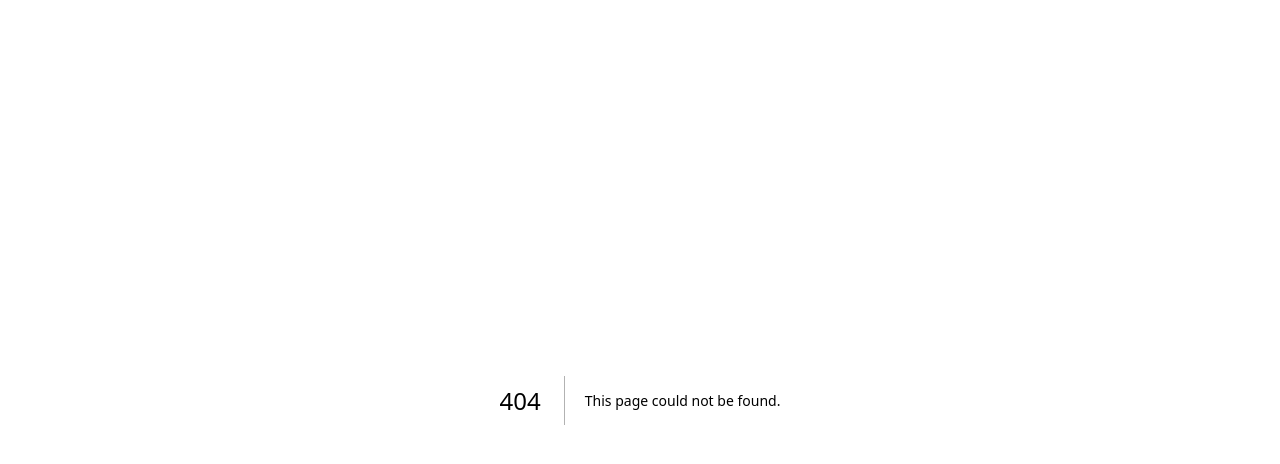
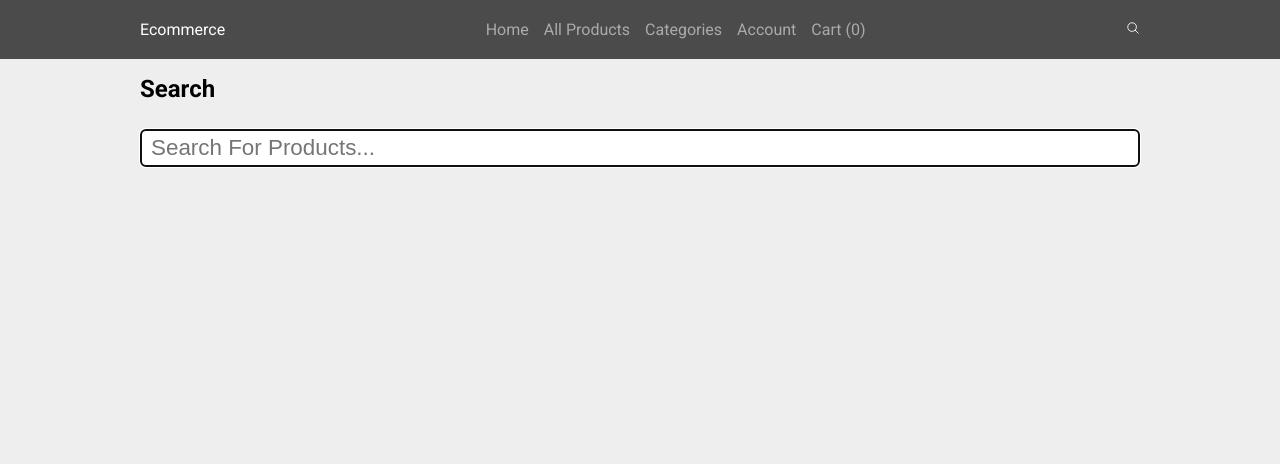
Before and after one commit to PatrikasDapsys/next-ecommerce-front, a Next.js app: page /search in a window 1280 px wide. Before the commit this address had no page. Shown: the top 464 px of the page. Built offline with nearby package versions, Linux system fonts and the light colour scheme.

Commit message:
search page and functionality/css changes

```diff
--- a/components/Header.jsx
+++ b/components/Header.jsx
@@ -4,6 +4,7 @@ import Center from "./Center";
 import { useContext, useEffect, useState } from "react";
 import { CartContext } from "./CartContext";
 import BarsIcon from "./icons/BarsIcon";
+import SearchIcon from "./icons/SearchIcon";
 
 const StyledHeader = styled.header`
   background-color: rgba(34, 34, 34, 0.8);
@@ -22,6 +23,7 @@ const Logo = styled(Link)`
 const Wrapper = styled.div`
   display: flex;
   justify-content: space-between;
+  align-items: center;
   padding: 20px 0;
 `;
 const NavLink = styled(Link)`
@@ -29,6 +31,9 @@ const NavLink = styled(Link)`
   color: #aaa;
   text-decoration: none;
   padding: 10px 0;
+  svg {
+    height: 18px;
+  }
   @media screen and (min-width: 768px) {
     padding: 0;
   }
@@ -40,7 +45,7 @@ const StyledNav = styled.nav`
       ? `
     display: block;
     width: 100vw;
-    height: 100vw;
+    height: 100vh;
     background-color: #222;
     `
       : `
@@ -74,6 +79,19 @@ const NavButton = styled.button`
   }
 `;
 
+const SideIcons = styled.div`
+  display: flex;
+  align-items: center;
+  a {
+    color: #fff;
+    svg {
+      width: 14px;
+      height: 14px;
+      padding: unset;
+    }
+  }
+`;
+
 export default function Header() {
   const [mobileNavActive, setMobileNavActive] = useState(false);
   const [windowWidth, setWindowWidth] = useState(null);
@@ -95,7 +113,7 @@ export default function Header() {
 
   useEffect(() => {
     if (mobileNavActive && windowWidth < 768) {
-      setMobileNavActive(false)
+      setMobileNavActive(false);
     }
   }, [windowWidth]);
 
@@ -111,9 +129,14 @@ export default function Header() {
             <NavLink href={"/account"}>Account</NavLink>
             <NavLink href={"/cart"}>Cart ({cartProducts?.length})</NavLink>
           </StyledNav>
-          <NavButton onClick={() => setMobileNavActive(!mobileNavActive)}>
-            <BarsIcon />
-          </NavButton>
+          <SideIcons>
+            <Link href={"/search"}>
+              <SearchIcon />
+            </Link>
+            <NavButton onClick={() => setMobileNavActive(!mobileNavActive)}>
+              <BarsIcon />
+            </NavButton>
+          </SideIcons>
         </Wrapper>
       </Center>
     </StyledHeader>
--- a/components/ProductBox.jsx
+++ b/components/ProductBox.jsx
@@ -22,7 +22,6 @@ const WhiteBox = styled(Link)`
 
 const Title = styled(Link)`
   text-align: center;
-  height: 2rem;
   font-weight: normal;
   font-size: 1rem;
   margin: 0;
@@ -43,6 +42,7 @@ const ProductInfoBox = styled.div`
 
 const PriceRow = styled.div`
   display: flex;
+  flex-direction: column;
   width: 100%;
   margin-top: 2px;
   text-align: center;
@@ -50,6 +50,7 @@ const PriceRow = styled.div`
   @media screen and (min-width: 768px) {
     text-align: unset;
     display: flex;
+    flex-direction: row;
   }
 `;
 
@@ -69,7 +70,6 @@ export default function ProductWhiteBox({
   images,
 }) {
   const url = "/product/" + _id;
-  const { addProduct } = useContext(CartContext);
 
   return (
     <ProductWrapper>
--- a/components/ProductGrid.jsx
+++ b/components/ProductGrid.jsx
@@ -4,9 +4,12 @@ import { RevealWrapper } from "next-reveal";
 
 const StyledProductGrid = styled.div`
   display: grid;
-  grid-template-columns: 1fr 1fr;
+  grid-template-columns: 1fr;
   gap: 20px;
   padding-top: 20px;
+  @media screen and (min-width: 376px) {
+    grid-template-columns: 1fr 1fr;
+  }
   @media screen and (min-width: 768px) {
     grid-template-columns: 1fr 1fr 1fr 1fr;
   }
--- /dev/null
+++ b/components/icons/SearchIcon.js
@@ -0,0 +1,18 @@
+export default function SearchIcon({ className = "w-6 h-6" }) {
+  return (
+    <svg
+      xmlns="http://www.w3.org/2000/svg"
+      fill="none"
+      viewBox="0 0 24 24"
+      strokeWidth={1.5}
+      stroke="currentColor"
+      className={className}
+    >
+      <path
+        strokeLinecap="round"
+        strokeLinejoin="round"
+        d="M21 21l-5.197-5.197m0 0A7.5 7.5 0 105.196 5.196a7.5 7.5 0 0010.607 10.607z"
+      />
+    </svg>
+  );
+}
--- a/package.json
+++ b/package.json
@@ -12,6 +12,7 @@
     "axios": "^1.4.0",
     "eslint": "8.43.0",
     "eslint-config-next": "13.4.6",
+    "lodash": "^4.17.21",
     "micro": "^10.0.1",
     "moongose": "^1.0.0",
     "next": "13.4.6",
--- a/pages/api/products.js
+++ b/pages/api/products.js
@@ -3,11 +3,18 @@ import { Product } from "@/models/Product";
 
 export default async function handle(req, res) {
   await mongooseConnect();
-  const { categories, sort, ...filters } = req.query;
-  const [sortField, sortOrder] = sort.split("-");
-  const productsQuery = {
-    category: categories.split(","),
-  };
+  const { categories, sort, phrase, ...filters } = req.query;
+  let [sortField, sortOrder] = (sort || "_id-decs").split("-");
+  const productsQuery = {};
+  if (categories) {
+    productsQuery.category = categories.split(",");
+  }
+  if (phrase) {
+    productsQuery["$or"] = [
+      { title: { $regex: phrase, $options:'i' } },
+      { description: { $regex: phrase, $options:'i' } },
+    ];
+  }
   if (Object.keys(filters).length > 0) {
     Object.keys(filters).forEach((filterName) => {
       productsQuery["properties." + filterName] = filters[filterName];
--- /dev/null
+++ b/pages/search.jsx
@@ -0,0 +1,75 @@
+import Center from "@/components/Center";
+import Container from "@/components/Container";
+import Header from "@/components/Header";
+import Input from "@/components/Input";
+import ProductGrid from "@/components/ProductGrid";
+import Spinner from "@/components/Spinner";
+import Title from "@/components/Title";
+import axios from "axios";
+import { debounce } from "lodash";
+import { useCallback, useEffect, useState } from "react";
+import styled from "styled-components";
+
+const SearchInput = styled(Input)`
+  padding: 5px 10px;
+  font-size: 1.4rem;
+`;
+const InputWrapper = styled.div`
+  position: sticky;
+  top: 65px;
+  background-color: #eeeeee90;
+  backdrop-filter: blur(2px);
+  padding-top: 10px;
+  padding-bottom: 10px;
+`;
+
+export default function SearchPage() {
+  const [phrase, setPhrase] = useState("");
+  const [products, setProducts] = useState([]);
+  const [isLoading, setIsLoading] = useState(false);
+  const debouncedSearch = useCallback(debounce(searchProducts, 500), []);
+
+  useEffect(() => {
+    if (phrase.length > 0) {
+      setIsLoading(true);
+      debouncedSearch(phrase);
+    } else {
+      setProducts([]);
+    }
+  }, [phrase]);
+
+  function searchProducts(phrase) {
+    axios
+      .get("/api/products?phrase=" + encodeURIComponent(phrase))
+      .then((response) => {
+        setProducts(response.data);
+        setIsLoading(false);
+      });
+  }
+
+  return (
+    <>
+      <Header />
+      <Container>
+        <Center>
+          <Title>Search</Title>
+          <InputWrapper>
+            <SearchInput
+              value={phrase}
+              onChange={(ev) => setPhrase(ev.target.value)}
+              autoFocus
+              placeholder="Search For Products..."
+            />
+          </InputWrapper>
+          {!isLoading && phrase !== "" && products.length === 0 && (
+            <h2>No product found for "{phrase}"</h2>
+          )}
+          {isLoading && <Spinner fullWidth={true} />}
+          {!isLoading && products.length > 0 && (
+            <ProductGrid products={products} />
+          )}
+        </Center>
+      </Container>
+    </>
+  );
+}
```
Also changed, not shown: pages/index.jsx (+12 -1 lines).
